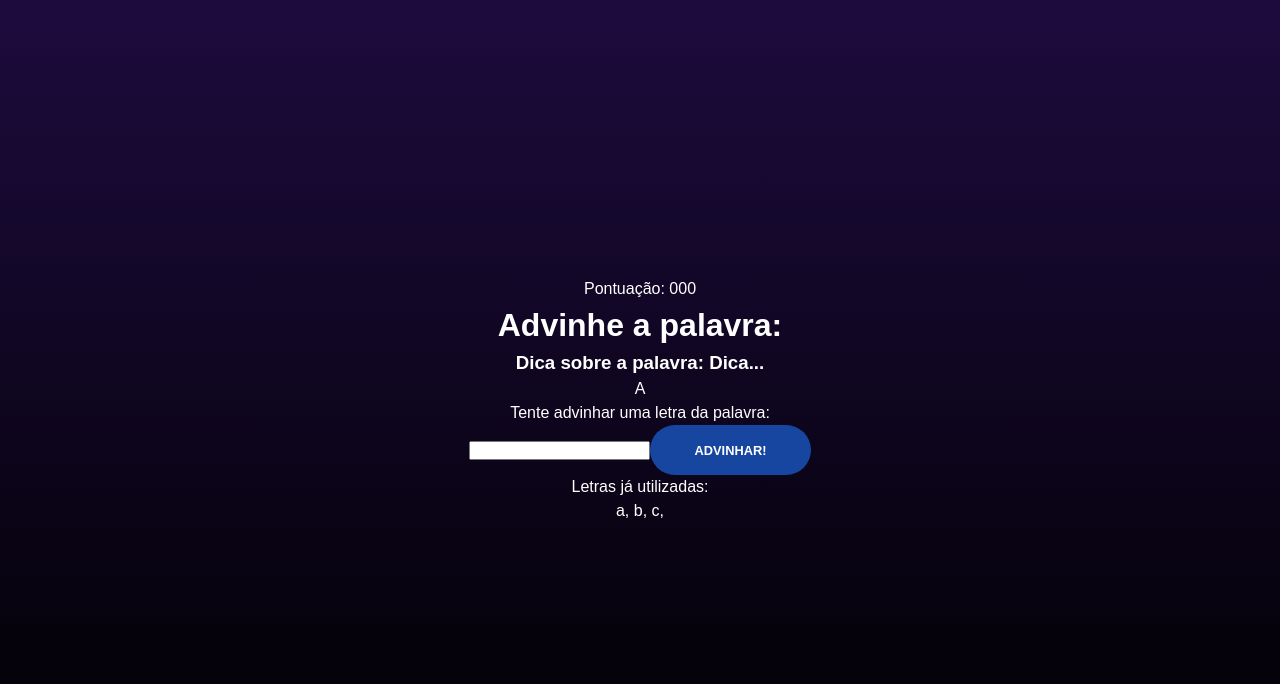
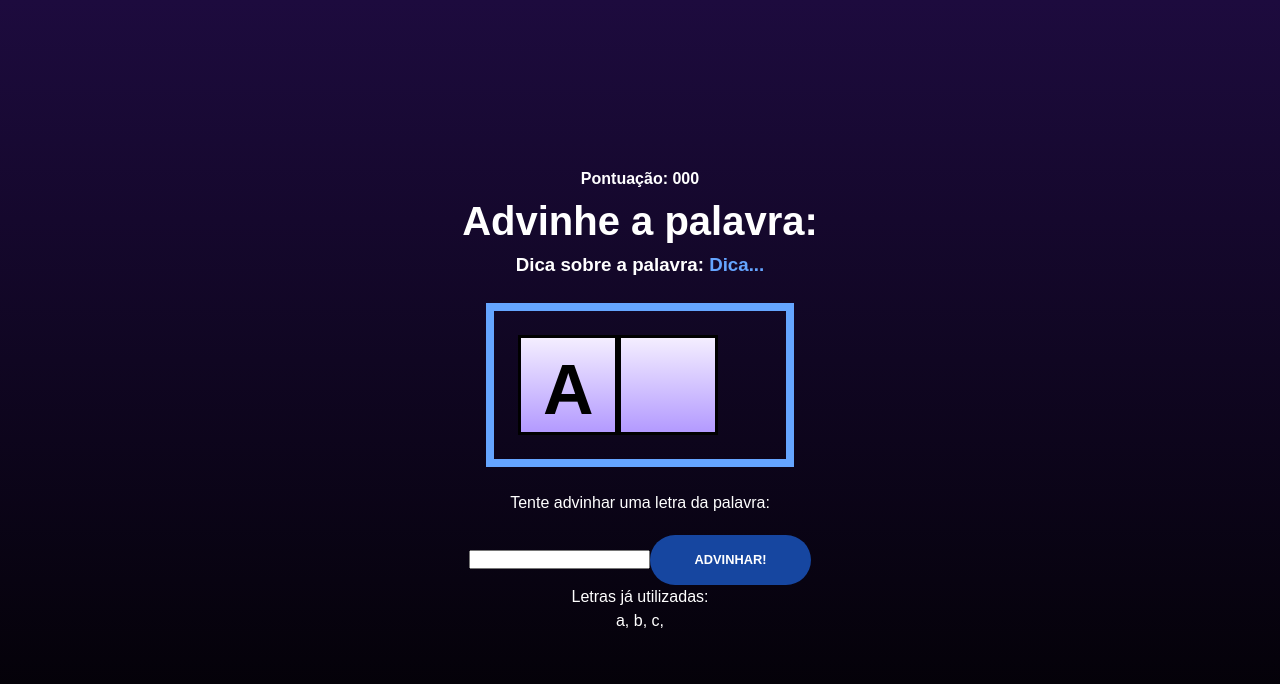
Before and after one commit to zanwalker-dev/secret_word, a React (Vite) app: page / in a window 1280 px wide. Both pictures are taken after a click on the button "ADVINHAR!". Shown: the top 684 px of the page. Built offline with nearby package versions, Linux system fonts and the light colour scheme.

Commit message:
feat: game page CSS in progress

```diff
--- a/src/components/Game.css
+++ b/src/components/Game.css
@@ -0,0 +1,38 @@
+.game h1{
+    font-size: 2.5em;
+}
+
+.points span {
+    font-weight: 800;
+}
+
+.tip span {
+    color: #65a5ff;
+}
+
+.wordContainer {
+    margin: 1.5em;
+    padding: 1.5em;
+    border: 8px solid #65a5ff;
+    display: flex;
+}
+
+.letter, .whiteSquare{
+    font-size: 70px;
+    line-height: 1.5;
+    border: 3px solid #000000;
+    height: 100px;
+    width: 100px;
+    text-transform: uppercase;
+    background: linear-gradient(#f4eeff, #b39aff);
+    color: #000000;
+    font-weight: 800;
+}
+
+.letterContainer p{
+    margin-bottom: 1.2em;
+}
+
+.letterContainer form {
+
+}
--- a/src/components/Game.jsx
+++ b/src/components/Game.jsx
@@ -12,7 +12,7 @@ const Game = ({verifyLetter}) => {
         </h3>
         <div className="wordContainer">
             <span className="letter">A</span>
-            <span className="whitesquare"></span>
+            <span className="whiteSquare"></span>
         </div>
         <div className="letterContainer">
             <p>Tente advinhar uma letra da palavra:</p>
```
